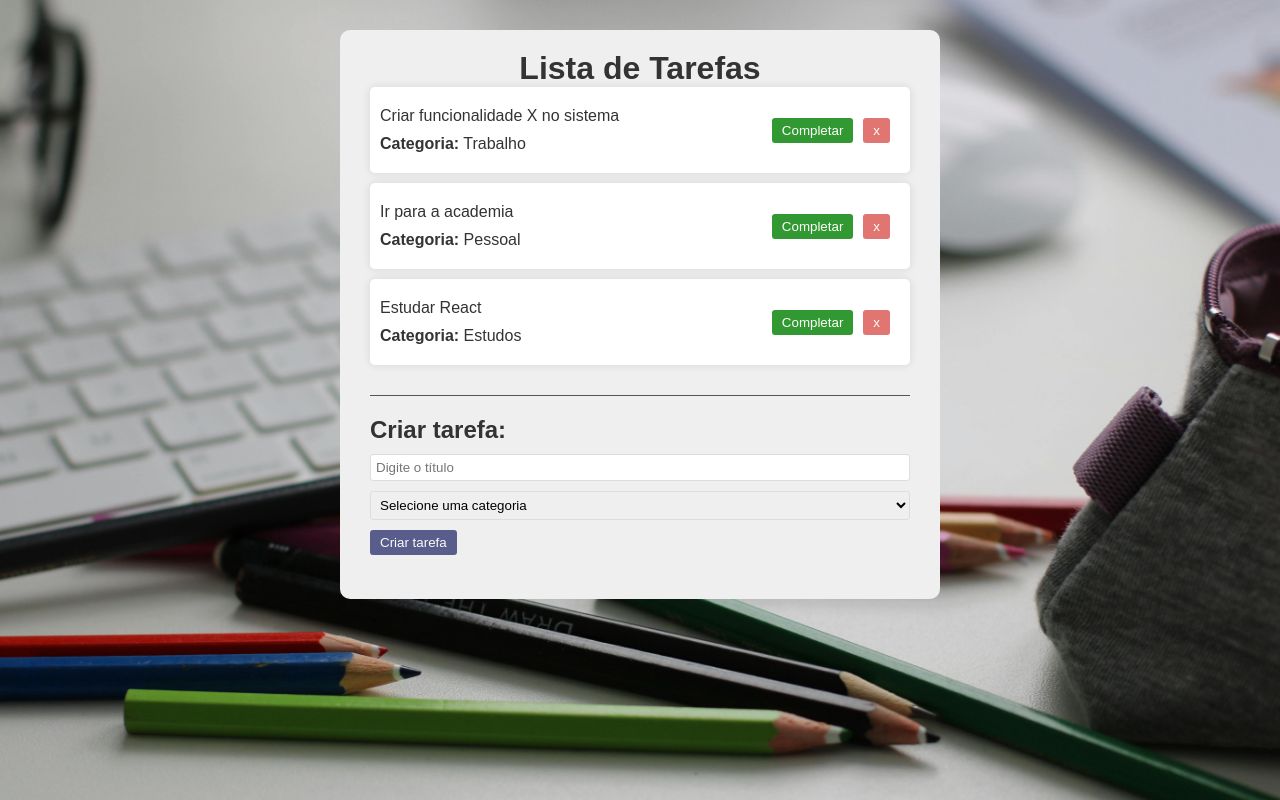
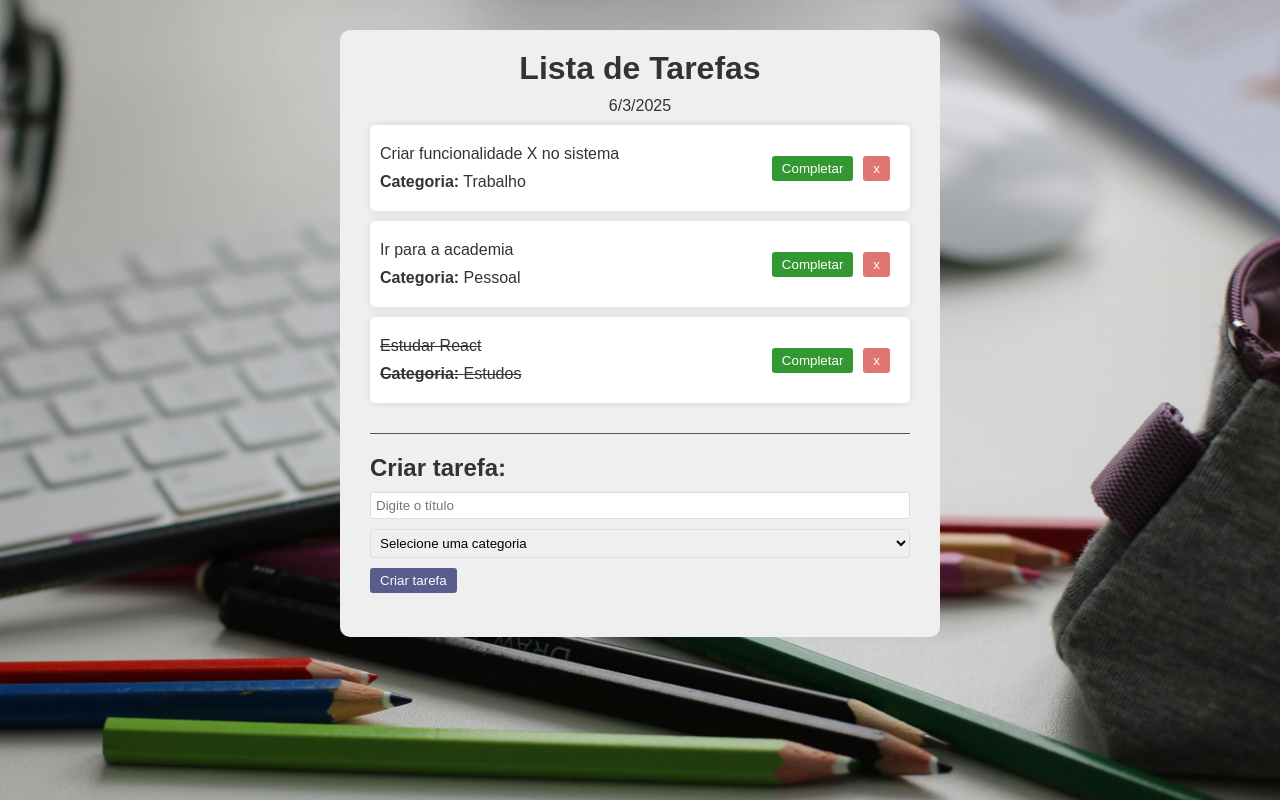
Before and after one commit to GuilhermeEduardo23/ToDo_List, a React (Vite) app: page / in a window 1280 px wide. Shown: the top 800 px of the page. Built offline with nearby package versions, Linux system fonts and the light colour scheme.

Commit message:
feat: creating a function to complete the list

```diff
--- a/src/App.jsx
+++ b/src/App.jsx
@@ -4,6 +4,7 @@ import Todo from "./components/Todo";
 import TodoForm from "./components/TodoForm";
 
 function App() {
+  const date = new Date();
   const [todos, setTodos] = useState([
     {
       id: 1,
@@ -50,12 +51,23 @@ function App() {
    setTodos(filteredTodos);
   }
 
+  const completeTodo = (id) => {
+    const newTodos = [...todos];
+    newTodos.map(todo => (
+      todo.id === id ? todo.isCompleted = !todo.isCompleted : todo
+    ));
+    setTodos(newTodos);
+  }
+
   return (
     <div className="app">
-      <h1>Lista de Tarefas</h1>
+      <div className="description">
+        <h1>Lista de Tarefas</h1>
+        <span className="date">{`${date.getDate()}/${date.getMonth() + 1}/${date.getFullYear()}`}</span>
+      </div>
       <div className="todo_list">
         {todos.map(todo => (
-          <Todo key={todo.id} todo={todo} removeTodo={removeTodo}/>
+          <Todo key={todo.id} todo={todo} removeTodo={removeTodo} completeTodo={completeTodo}/>
         ))}
       </div>
       <TodoForm addTodo={addTodo}/>
--- a/src/App.scss
+++ b/src/App.scss
@@ -25,6 +25,7 @@ body {
     margin-bottom: 20px;
     padding-bottom: 20px;
     border-bottom: 1px solid #555;
+    margin-top: 10px;
   }
 
   .todo {
@@ -37,14 +38,17 @@ body {
     justify-content: space-between;
     align-items: center;
   }
+
+  .description {
+    display: flex;
+    flex-direction: column;
+    align-items: center;
+    gap: 10px;
+  }
 }
 
 .categoria_title {
   font-weight: bold;
-}
-
-h1 {
-  text-align: center;
 }
 
 h2 {
--- a/src/components/Todo.jsx
+++ b/src/components/Todo.jsx
@@ -1,12 +1,14 @@
-const Todo = ({todo, removeTodo}) => {
+const Todo = ({todo, removeTodo, completeTodo}) => {
   return (
-    <div className="todo">
+    <div
+      className="todo"
+      style={{textDecoration: todo.isCompleted ? 'line-through' : ""}}>
       <div className="content">
         <p>{todo.text}</p>
         <p className="category"><span className="categoria_title">Categoria:</span> {todo.category}</p>
       </div>
       <div>
-        <button className="complete">Completar</button>
+        <button className="complete" onClick={() => completeTodo(todo.id)}>Completar</button>
         <button className="remove" onClick={() => removeTodo(todo.id)}>x</button>
       </div>
     </div>
```
Also changed, not shown: src/components/Search.jsx (added).
